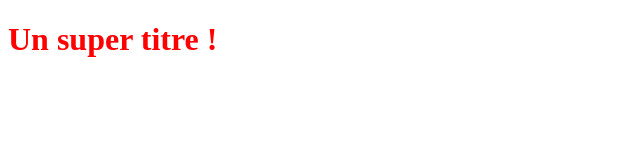
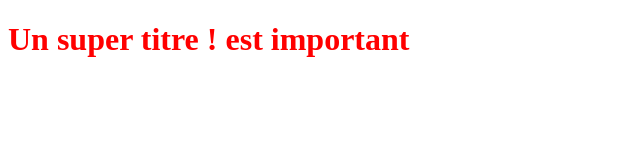
Before and after one commit to YanissAdj/Project-1, a plain HTML site: page index.html in a window 1280 px wide. Shown: the whole page, without its empty margins (0-640 px from the left). Drawn offline with Linux system fonts and the light colour scheme.

```diff
--- a/index.html
+++ b/index.html
@@ -6,6 +6,6 @@
 </head>
 
 <body>
-<h1>Un super titre !</h1>
+<h1>Un super titre ! est important</h1>
 </body>
 </html>
```
